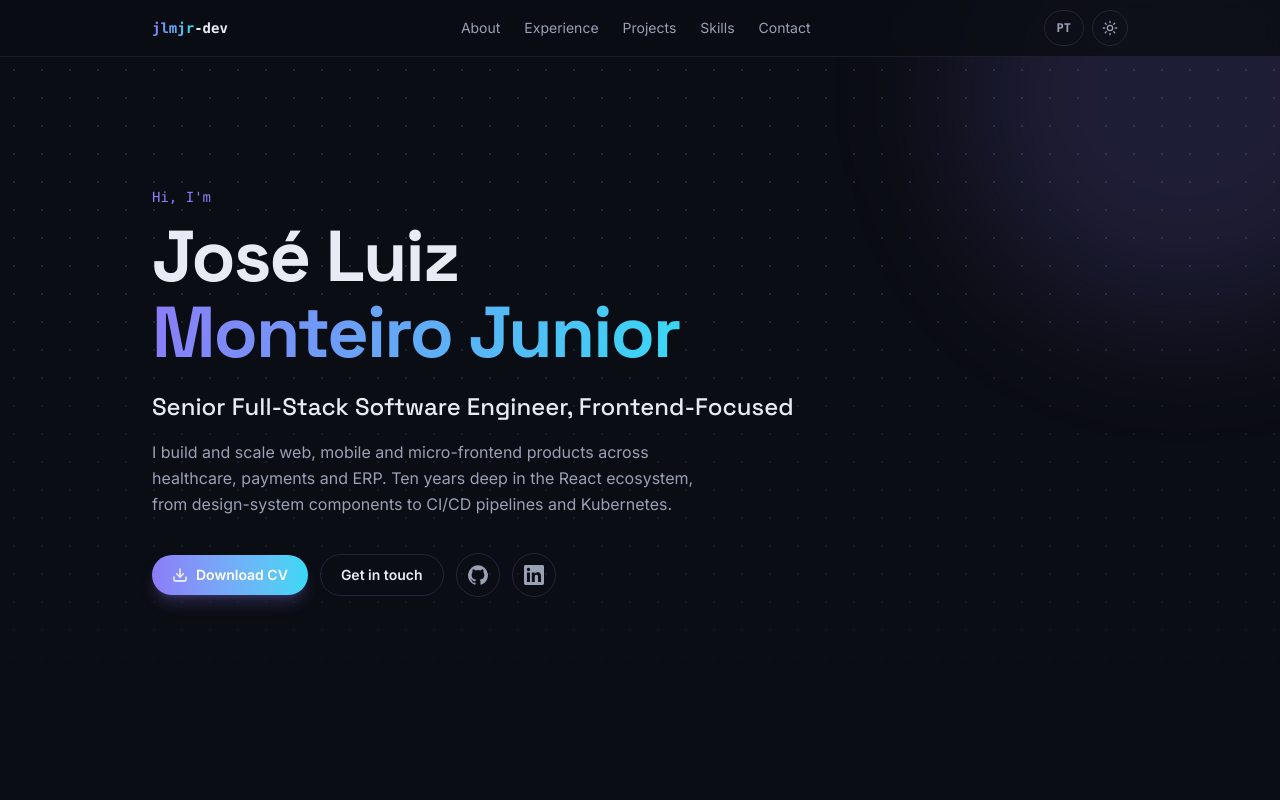
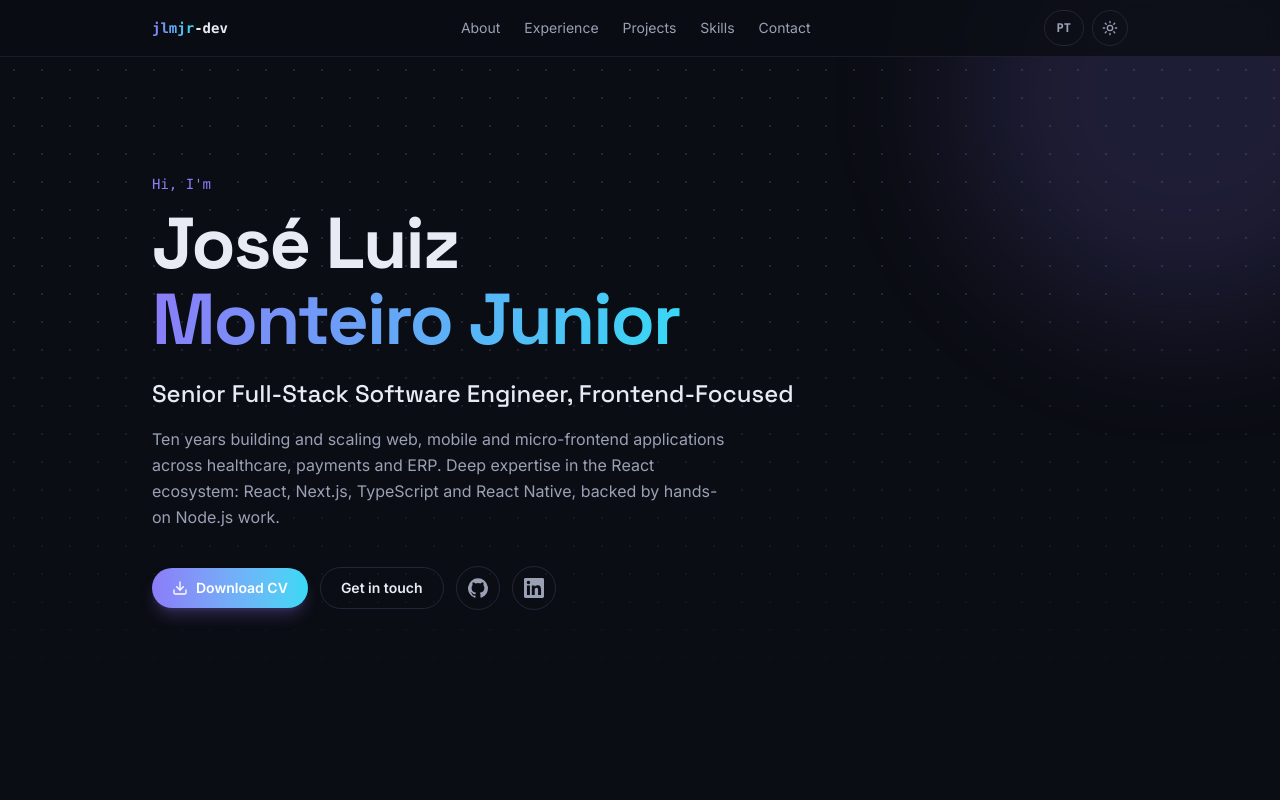
Before and after one commit to jlmjr-dev/jlmjr-dev.github.io, a Next.js app: page /en/ in a window 1280 px wide. Shown: the top 800 px of the page. Built offline with nearby package versions, Linux system fonts and the light colour scheme.

Commit message:
Hero tagline aligned with CV summary

```diff
--- a/src/i18n/dictionaries/en.ts
+++ b/src/i18n/dictionaries/en.ts
@@ -17,7 +17,7 @@ export const en: Dictionary = {
     greeting: "Hi, I'm",
     role: "Senior Full-Stack Software Engineer, Frontend-Focused",
     tagline:
-      "I build and scale web, mobile and micro-frontend products across healthcare, payments and ERP. Ten years deep in the React ecosystem, from design-system components to CI/CD pipelines and Kubernetes.",
+      "Ten years building and scaling web, mobile and micro-frontend applications across healthcare, payments and ERP. Deep expertise in the React ecosystem: React, Next.js, TypeScript and React Native, backed by hands-on Node.js work.",
     downloadCv: "Download CV",
     contactMe: "Get in touch",
   },
--- a/src/i18n/dictionaries/pt.ts
+++ b/src/i18n/dictionaries/pt.ts
@@ -17,7 +17,7 @@ export const pt: Dictionary = {
     greeting: "Olá, eu sou",
     role: "Engenheiro de Software Full-Stack Sênior, Foco em Frontend",
     tagline:
-      "Construo e escalo produtos web, mobile e micro-frontends em saúde, pagamentos e ERP. Dez anos no ecossistema React, de componentes de design system a pipelines de CI/CD e Kubernetes.",
+      "Dez anos construindo e escalando aplicações web, mobile e micro-frontends em saúde, pagamentos e ERP. Especialista no ecossistema React: React, Next.js, TypeScript e React Native, com atuação prática em Node.js.",
     downloadCv: "Baixar CV",
     contactMe: "Fale comigo",
   },
```
